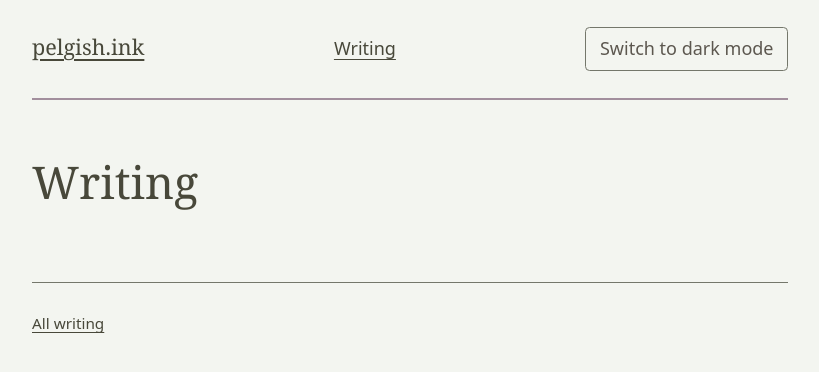
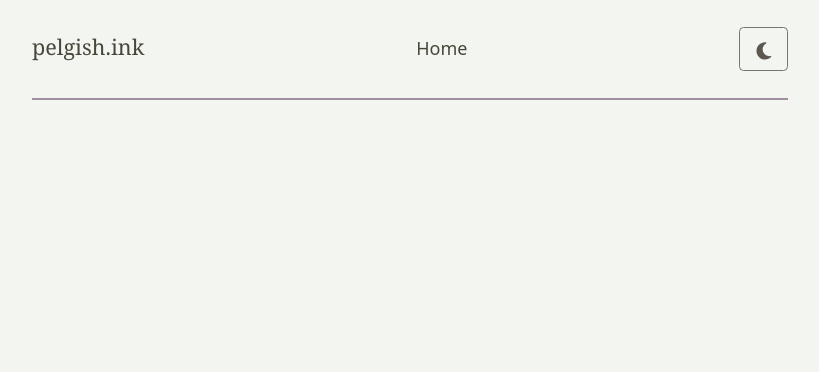
Before and after one commit to pelgish/pelgish.ink, a Jekyll site: the page built from index.md, in a window 1280 px wide. Shown: the top 372 px of the page, without its empty margins (230-1049 px from the left). Built offline with Jekyll 4.4.1, drawn with Linux system fonts in a browser that asks for light colours; some web fonts are replaced.

Commit message:
made home page markdown instead of HTML; cut out certain formats and updated hyperlink syntax

```diff
--- a/_layouts/default.html
+++ b/_layouts/default.html
@@ -20,15 +20,19 @@
     <header class="site-header">
         <a class="site-title" href="{{ '/' | relative_url }}">{{ site.title | escape }}</a>
         <nav aria-label="Main">
-            <a href="{{ '/' | relative_url }}">Writing</a>
+            <a href="{{ '/' | relative_url }}">Home</a>
         </nav>
-        <button id="appearance-toggle" type="button" hidden>Switch appearance</button>
+        <button id="appearance-toggle" type="button" hidden aria-label="Switch appearance">
+            <!-- Font Awesome Free 6.7.2 by @fontawesome - https://fontawesome.com
+                 Icons: CC BY 4.0 - https://creativecommons.org/licenses/by/4.0/
+                 Copyright 2024 Fonticons, Inc. Paths unchanged; decorative attributes added.
+                 Source: https://github.com/FortAwesome/Font-Awesome/tree/6.7.2/svgs/solid -->
+            <svg class="appearance-moon" xmlns="http://www.w3.org/2000/svg" viewBox="0 0 384 512" aria-hidden="true" focusable="false"><path d="M223.5 32C100 32 0 132.3 0 256S100 480 223.5 480c60.6 0 115.5-24.2 155.8-63.4c5-4.9 6.3-12.5 3.1-18.7s-10.1-9.7-17-8.5c-9.8 1.7-19.8 2.6-30.1 2.6c-96.9 0-175.5-78.8-175.5-176c0-65.8 36-123.1 89.3-153.3c6.1-3.5 9.2-10.5 7.7-17.3s-7.3-11.9-14.3-12.5c-6.3-.5-12.6-.8-19-.8z"/></svg>
+            <svg class="appearance-sun" xmlns="http://www.w3.org/2000/svg" viewBox="0 0 512 512" aria-hidden="true" focusable="false"><path d="M361.5 1.2c5 2.1 8.6 6.6 9.6 11.9L391 121l107.9 19.8c5.3 1 9.8 4.6 11.9 9.6s1.5 10.7-1.6 15.2L446.9 256l62.3 90.3c3.1 4.5 3.7 10.2 1.6 15.2s-6.6 8.6-11.9 9.6L391 391 371.1 498.9c-1 5.3-4.6 9.8-9.6 11.9s-10.7 1.5-15.2-1.6L256 446.9l-90.3 62.3c-4.5 3.1-10.2 3.7-15.2 1.6s-8.6-6.6-9.6-11.9L121 391 13.1 371.1c-5.3-1-9.8-4.6-11.9-9.6s-1.5-10.7 1.6-15.2L65.1 256 2.8 165.7c-3.1-4.5-3.7-10.2-1.6-15.2s6.6-8.6 11.9-9.6L121 121 140.9 13.1c1-5.3 4.6-9.8 9.6-11.9s10.7-1.5 15.2 1.6L256 65.1 346.3 2.8c4.5-3.1 10.2-3.7 15.2-1.6zM160 256a96 96 0 1 1 192 0 96 96 0 1 1 -192 0zm224 0a128 128 0 1 0 -256 0 128 128 0 1 0 256 0z"/></svg>
+        </button>
     </header>
     <main id="main" tabindex="-1">
         {{ content }}
     </main>
-    <footer class="site-footer">
-        <a href="{{ '/' | relative_url }}">All writing</a>
-    </footer>
 </body>
 </html>
--- a/assets/css/style.css
+++ b/assets/css/style.css
@@ -8,11 +8,14 @@
     --link: #48483A;
     --rule: #74776B;
     --accent: #A28F9D;
+    /* Darker grapevine accent for readable hover text on the light background. */
+    --accent-link: #755E70;
     --dark-background: #151C17;
     --dark-foreground: #F3F5F0;
     --dark-heading: #F3F5F0;
     --dark-muted: #A28F9D;
     --dark-link: #F3F5F0;
+    --dark-accent-link: #A28F9D;
 }
 
 /* Shared appearance wiring also works for future palettes with dark tokens. */
@@ -23,6 +26,7 @@
     --heading: var(--dark-heading);
     --muted: var(--dark-muted);
     --link: var(--dark-link);
+    --accent-link: var(--dark-accent-link);
 }
 
 /* System preference remains useful without JavaScript or a page hint. */
@@ -34,6 +38,7 @@
         --heading: var(--dark-heading);
         --muted: var(--dark-muted);
         --link: var(--dark-link);
+        --accent-link: var(--dark-accent-link);
     }
 }
 
@@ -57,13 +62,13 @@
     padding: 0 max(1rem, calc((100% - 42rem) / 2));
 }
 
-a {
+a, a:visited, a:hover, a:focus, a:active {
     color: var(--link);
-    text-underline-offset: 0.2em;
+    text-decoration: none;
 }
 
 a:hover {
-    text-decoration-thickness: 0.15em;
+    color: var(--accent-link);
 }
 
 :focus-visible {
@@ -96,11 +101,29 @@
     color: var(--foreground);
     cursor: pointer;
     min-height: 44px;
+    min-width: 44px;
     padding: 0.25rem 0.75rem;
 }
 
 #appearance-toggle:hover {
-    text-decoration: underline;
+    color: var(--accent-link);
+}
+
+#appearance-toggle svg {
+    fill: currentColor;
+    height: 1.1em;
+    width: 1.1em;
+    vertical-align: middle;
+}
+
+/* The visible glyph represents the next action, not the current mode. */
+.appearance-sun,
+:root[data-appearance="dark"] .appearance-moon {
+    display: none;
+}
+
+:root[data-appearance="dark"] .appearance-sun {
+    display: inline;
 }
 
 main {
@@ -120,7 +143,7 @@
     margin: 0 0 1.5rem;
 }
 
-.kind, .site-footer, .writing-list p {
+.kind {
     color: var(--muted);
 }
 
@@ -141,20 +164,6 @@
     margin-bottom: 1.8em;
 }
 
-.writing-list {
-    list-style: none;
-    padding: 0;
-}
-
-.writing-list li {
-    margin-bottom: 1.5rem;
-}
-
-.writing-list p {
-    font-size: 0.95rem;
-    margin: 0.25rem 0 0;
-}
-
 blockquote {
     border-left: 3px solid var(--rule);
     margin-left: 0;
@@ -172,12 +181,6 @@
     border: 1px solid var(--rule);
 }
 
-.site-footer {
-    border-top: 1px solid var(--rule);
-    font-size: 0.85rem;
-    padding: 1.5rem 0;
-}
-
 .skip-link {
     background: var(--background);
     left: 1rem;
--- a/assets/js/appearance.js
+++ b/assets/js/appearance.js
@@ -27,7 +27,10 @@
         root.dataset.appearance = appearance;
         const button = document.getElementById("appearance-toggle");
         if (button) {
-            button.textContent = appearance === "dark" ? "Switch to light mode" : "Switch to dark mode";
+            const nextAppearance = appearance === "dark" ? "light" : "dark";
+            const label = `Switch to ${nextAppearance} mode (currently ${appearance} mode)`;
+            button.setAttribute("aria-label", label);
+            button.title = label;
         }
     }
 
--- a/index.html
+++ /dev/null
@@ -1,19 +0,0 @@
----
-layout: default
-title: Writing
----
-<!-- Jekyll omits unpublished writing unless --unpublished is enabled for preview. -->
-<h1>Writing</h1>
-{% assign works = site.pages | where: 'literary_content', true | sort_natural: 'title' %}
-{% if works.size > 0 %}
-<ul class="writing-list">
-    {% for work in works %}
-    <li>
-        <a href="{{ work.url | relative_url }}">{{ work.title | escape }}</a>
-        {% if work.description %}<p>{{ work.description | escape }}</p>{% endif %}
-    </li>
-    {% endfor %}
-</ul>
-{% else %}
-<p>No writing published yet.</p>
-{% endif %}
--- /dev/null
+++ b/index.md
@@ -0,0 +1,5 @@
+---
+layout: default
+title: Home
+permalink: /
+---
```
Also changed, not shown: scripts/check.rb (+26 -15 lines).
